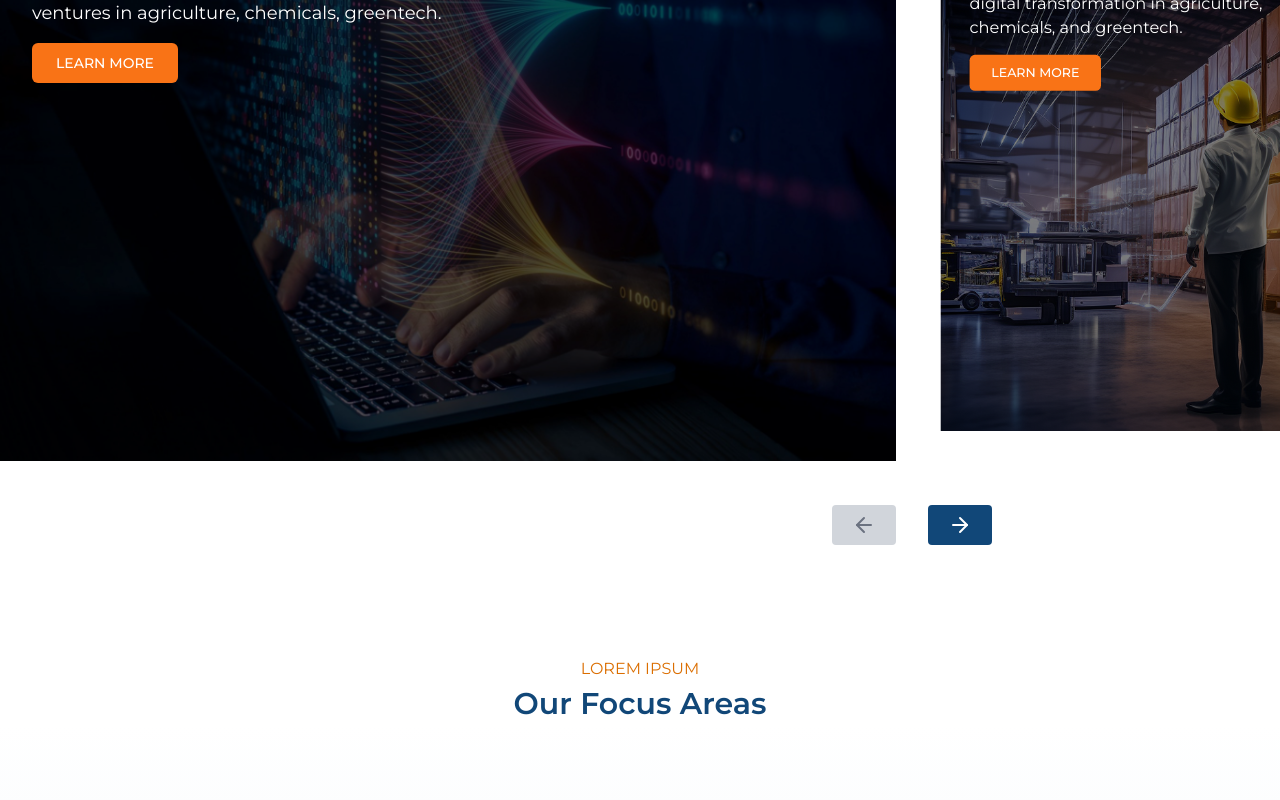
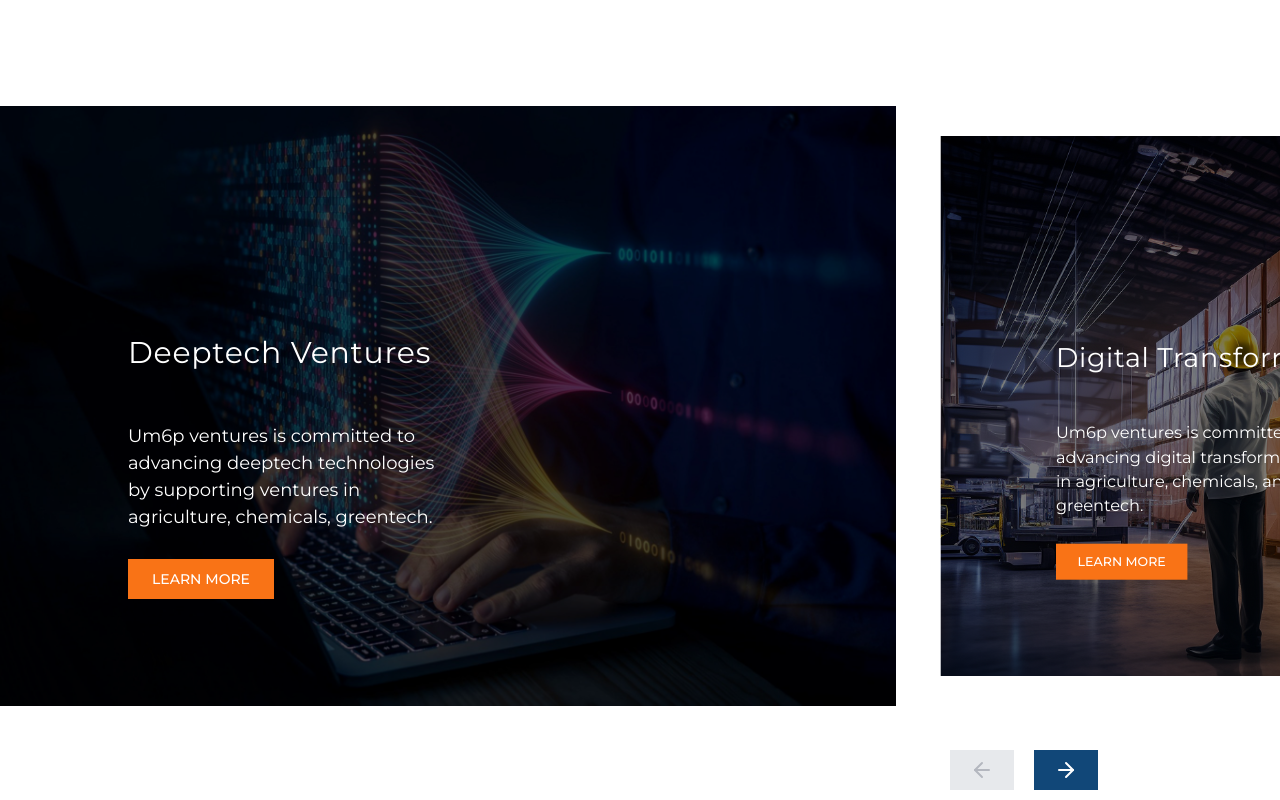
Before and after one commit to mohamed-yamani/ventures, a Next.js app: page / in a window 1280 px wide. Shown: the part 1400-2200 px from the top of the page. Built offline with nearby package versions, Linux system fonts and the light colour scheme.

Commit message:
DeepTransform

```diff
--- a/src/app/page.tsx
+++ b/src/app/page.tsx
@@ -1,7 +1,6 @@
 import React from "react";
 import LandingPage from "./_components/sections/landing_page";
 import Companies from "./_components/sections/companies";
-import DeeptechAndDigital from "./_components/sections/deeptechAndDigital";
 import DeepTransform from "~/components/ui/DeepTransform";
 
 export default function HomePage() {
@@ -10,7 +9,6 @@ export default function HomePage() {
       <LandingPage />
       <Companies />
       <DeepTransform />
-      <DeeptechAndDigital />
     </main>
   );
 }
--- a/src/components/ui/DeepTransform.tsx
+++ b/src/components/ui/DeepTransform.tsx
@@ -4,11 +4,17 @@ import React from "react";
 import useEmblaCarousel from "embla-carousel-react";
 import { ArrowLeft, ArrowRight } from "lucide-react";
 import { Button } from "~/components/ui/button";
+import Subtitle from "~/app/_components/common/subtitle";
+import Title from "~/app/_components/common/title";
 
 const DeepTransform = () => {
   const [carouselRef, emblaApi] = useEmblaCarousel({
     loop: true,
     skipSnaps: false,
+    align: "center", // Center the active item
+    containScroll: "trimSnaps", // Prevent over-scrolling
+    draggable: true, // Ensure good draggable control
+    speed: 10, // Slow down the scroll speed for touch devices
   });
   const [selectedIndex, setSelectedIndex] = React.useState(0);
   const [canScrollPrev, setCanScrollPrev] = React.useState(false);
@@ -51,24 +57,34 @@ const DeepTransform = () => {
   ];
 
   return (
-    <div className="relative mt-16 w-full">
-      <div ref={carouselRef} className="h-[700px] w-full overflow-hidden">
+    <div className="relative mb-16 mt-16 w-full lg:mb-24 lg:mt-36">
+      <div className="flex w-full flex-col items-center justify-between bg-white pb-16 transition-opacity duration-1000 lg:pb-24">
+        <Title>LOREM IPSUM</Title>
+        <Subtitle>Our Focus Areas</Subtitle>
+      </div>
+
+      <div
+        ref={carouselRef}
+        className="h-[450px] w-full overflow-hidden lg:h-[700px]"
+      >
         <div className="flex space-x-0">
           {items.map((item, index) => (
             <div
               key={index}
-              className={`relative h-[600px] w-[70%] flex-shrink-0 transform bg-cover bg-center transition-all duration-300 ${
+              className={`relative w-[92%] flex-shrink-0 transform bg-cover bg-center transition-all duration-300 lg:h-[600px] lg:w-[70%] ${
                 selectedIndex === index ? "scale-100" : "scale-90"
               }`}
               style={{ backgroundImage: `url(${item.image})` }}
             >
               <div className="absolute inset-0 bg-black bg-opacity-50" />
-              <div className="relative z-10 p-8">
-                <h2 className="text-3xl text-white">{item.title}</h2>
-                <p className="mt-2 w-1/2 text-lg text-white">
+              <div className="relative z-10 p-8 lg:pl-32 lg:pt-56">
+                <h2 className="pb-10 font-montserrat text-3xl font-normal tracking-wide text-white">
+                  {item.title}
+                </h2>
+                <p className="mt-2 pb-3 font-montserrat text-lg text-white lg:w-5/12">
                   {item.description}
                 </p>
-                <Button className="mt-4 bg-orange-500 px-6 py-2 text-white hover:bg-orange-600">
+                <Button className="mt-4 rounded-none bg-orange-500 px-6 py-2 font-montserrat text-white hover:bg-orange-600">
                   {item.buttonText}
                 </Button>
               </div>
@@ -77,9 +93,11 @@ const DeepTransform = () => {
         </div>
       </div>
 
+      {/* Flexbox Container for Buttons */}
+      <div className="absolute bottom-4 flex w-full items-center gap-5 px-10 lg:-right-[71.1%]">
         {/* Previous Button */}
-      <button
-        className={`absolute bottom-4 right-96 z-10 flex h-10 w-16 transform items-center justify-center rounded transition-all duration-300 ease-in-out ${
+        <Button
+          className={`flex h-10 w-16 items-center justify-center rounded-none transition-all duration-300 ease-in-out ${
             canScrollPrev
               ? "hover:bg-primary-dark bg-primary text-white hover:scale-105"
               : "bg-gray-300 text-gray-500"
@@ -88,11 +106,11 @@ const DeepTransform = () => {
           disabled={!canScrollPrev}
         >
           <ArrowLeft className="h-6 w-6" />
-      </button>
+        </Button>
 
         {/* Next Button */}
-      <button
-        className={`absolute bottom-4 right-72 z-10 flex h-10 w-16 transform items-center justify-center rounded transition-all duration-300 ease-in-out ${
+        <Button
+          className={`flex h-10 w-16 items-center justify-center rounded-none transition-all duration-300 ease-in-out ${
             canScrollNext
               ? "hover:bg-primary-dark bg-primary text-white hover:scale-105"
               : "bg-gray-300 text-gray-500"
@@ -101,7 +119,8 @@ const DeepTransform = () => {
           disabled={!canScrollNext}
         >
           <ArrowRight className="h-6 w-6" />
-      </button>
+        </Button>
+      </div>
     </div>
   );
 };
```
Lines whose indentation alone changed are shown as unchanged.
